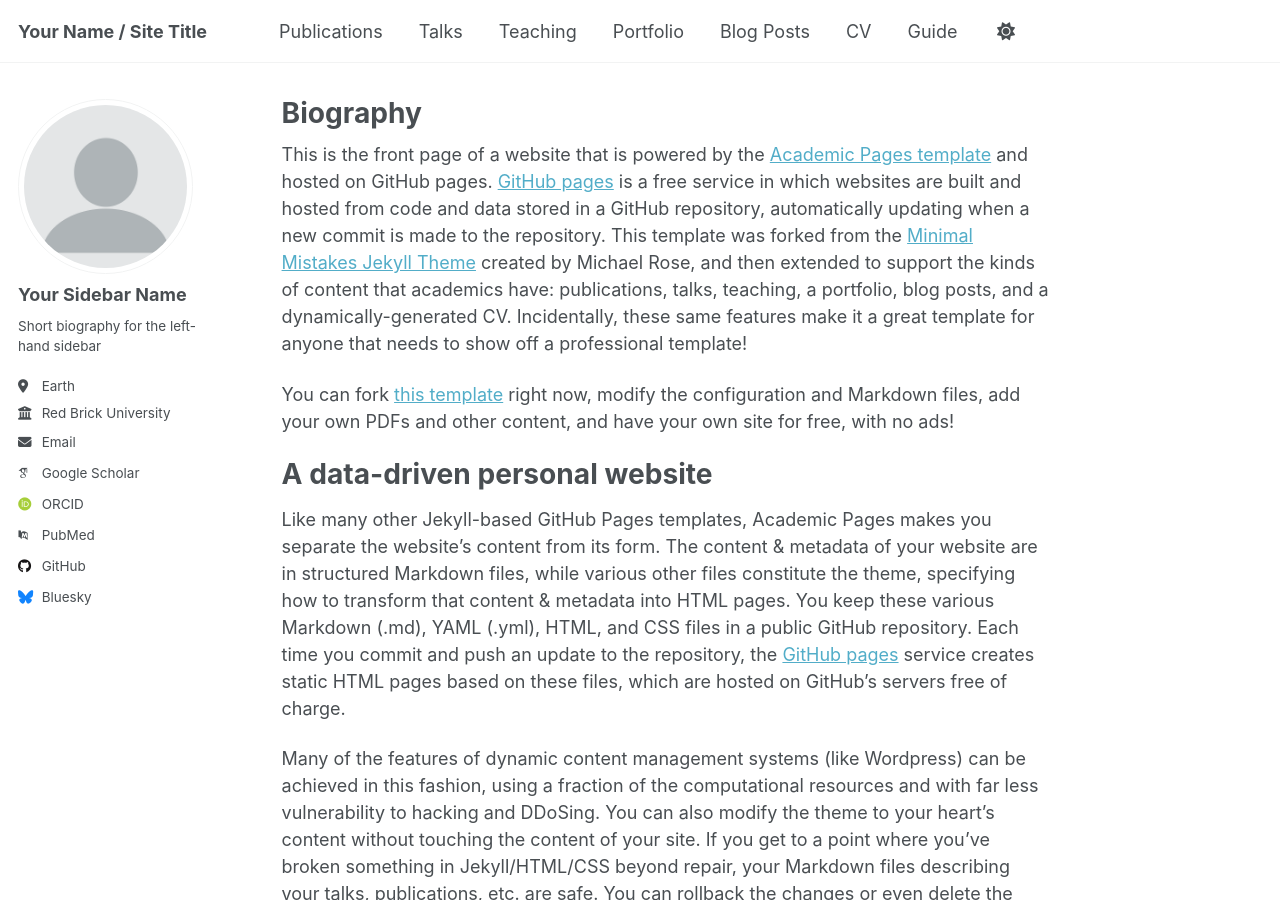
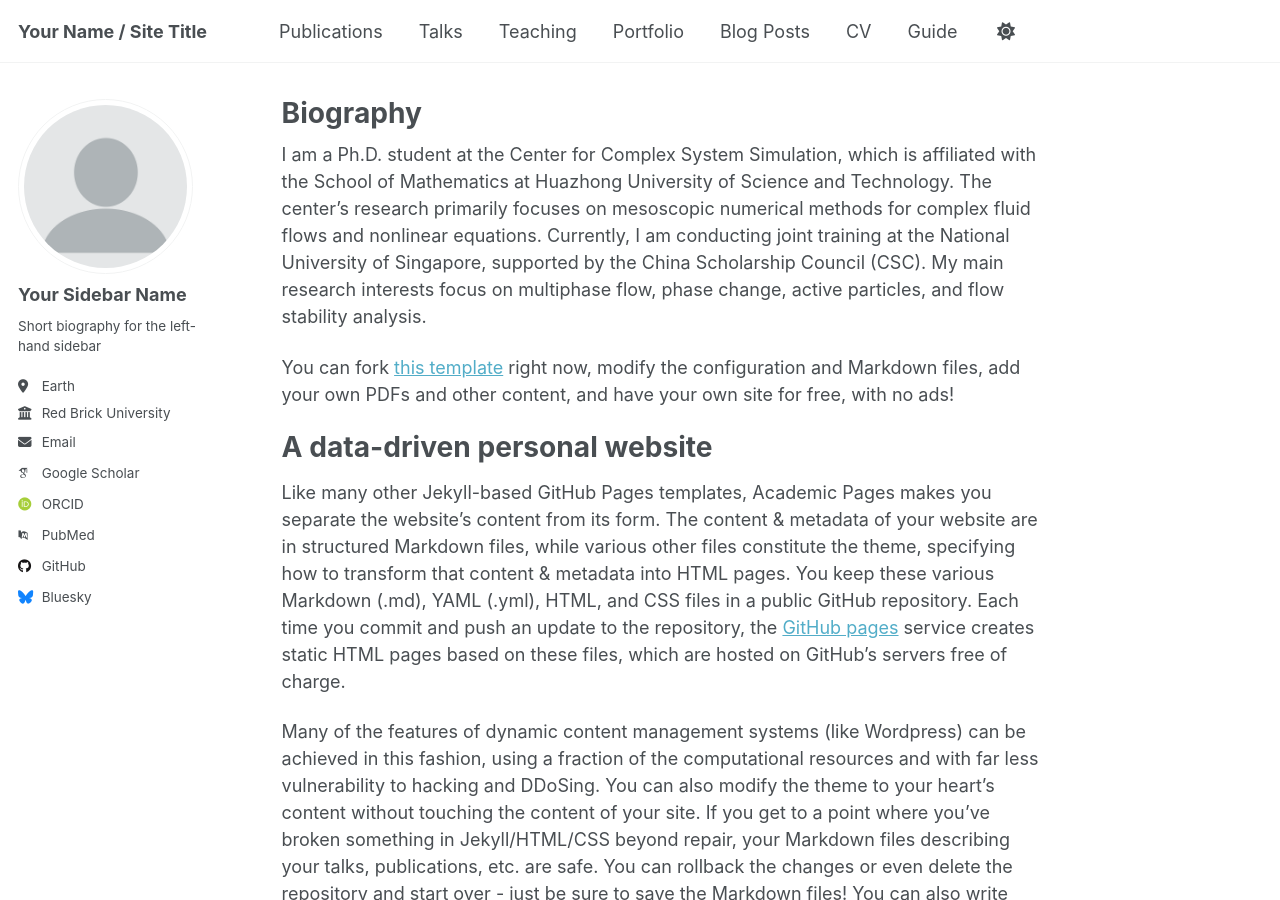
Before and after one commit to jiangxu-huang/jiangxu-huang.github.io, a Jekyll site: the page built from _pages/about.md, in a window 1280 px wide and 900 px high. Built offline with Jekyll 4.4.1, drawn with Linux system fonts in a browser that asks for light colours; some web fonts are replaced; a script that is not in the unit is left out.

Commit message:
Update about.md
test2

```diff
--- a/_pages/about.md
+++ b/_pages/about.md
@@ -7,7 +7,8 @@ redirect_from:
   - /about.html
 ---
 
-This is the front page of a website that is powered by the [Academic Pages template](https://github.com/academicpages/academicpages.github.io) and hosted on GitHub pages. [GitHub pages](https://pages.github.com) is a free service in which websites are built and hosted from code and data stored in a GitHub repository, automatically updating when a new commit is made to the repository. This template was forked from the [Minimal Mistakes Jekyll Theme](https://mmistakes.github.io/minimal-mistakes/) created by Michael Rose, and then extended to support the kinds of content that academics have: publications, talks, teaching, a portfolio, blog posts, and a dynamically-generated CV. Incidentally, these same features make it a great template for anyone that needs to show off a professional template!
+I am a Ph.D. student at the Center for Complex System Simulation, which is affiliated with the School of Mathematics at Huazhong University of Science and Technology. The center's research primarily focuses on mesoscopic numerical methods for complex fluid flows and nonlinear equations. Currently, I am conducting joint training at the National University of Singapore, supported by the China Scholarship Council (CSC). My main research interests focus on multiphase flow, phase change, active particles, and flow stability analysis.
+
 
  You can fork [this template](https://github.com/academicpages/academicpages.github.io) right now, modify the configuration and Markdown files, add your own PDFs and other content, and have your own site for free, with no ads!
 
```
